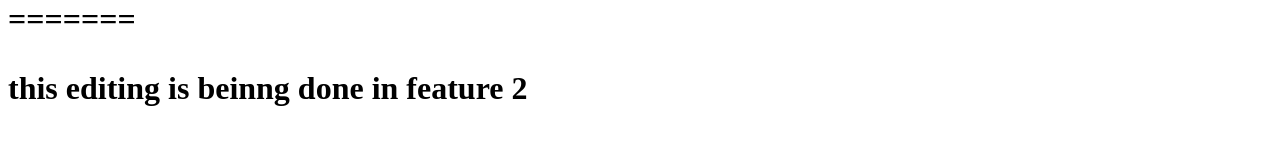
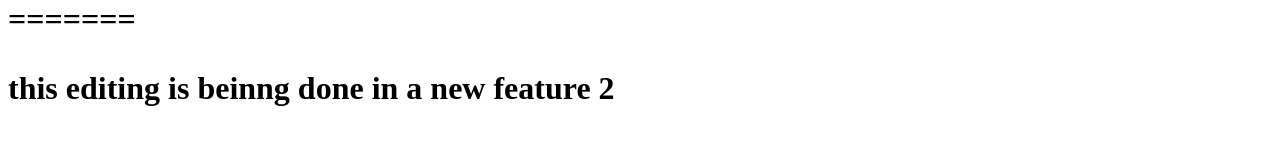
Before and after one commit to ShreetiUpreti/gitandgithubworkshop, a plain HTML site: page index.html in a window 1280 px wide. Shown: the part 358-502 px from the top of the page. Drawn offline with Linux system fonts and the light colour scheme.

Commit message:
addition of contents in feature 2

```diff
--- a/index.html
+++ b/index.html
@@ -19,7 +19,7 @@
 <p>i amm now adding in feature 2</p>
 =======
 
-<p>this editing is beinng done in feature 2</p>
+<p>this editing is beinng done in a new feature 2</p>
 
 
 <P>this is where we have been learning to make a feture and checkou to it at once using a sinle shortcut command</p>
```
